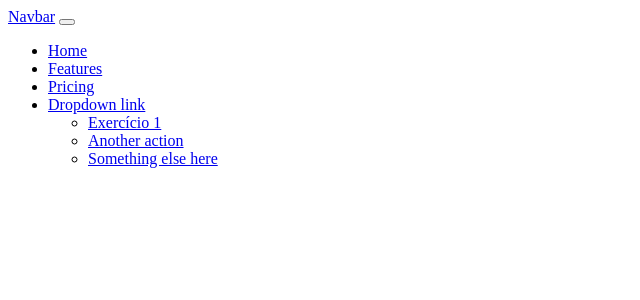
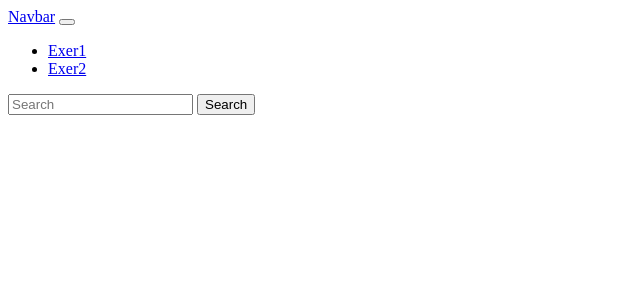
Before and after one commit to ltozzioliveira/LP4, a PHP site: page /nav.html in a window 1280 px wide. Shown: the top 300 px of the page, without its empty margins (0-640 px from the left). Run offline with PHP 8.4, Linux system fonts and the light colour scheme.

Commit message:
progress

```diff
--- a/segundo-bimestre/lista1/nav.html
+++ b/segundo-bimestre/lista1/nav.html
@@ -1,31 +1,23 @@
 <nav class="navbar navbar-expand-lg bg-body-tertiary">
   <div class="container-fluid">
     <a class="navbar-brand" href="#">Navbar</a>
-      <button class="navbar-toggler" type="button" data-bs-toggle="collapse" data-bs-target="#navbarNavDropdown" aria-controls="navbarNavDropdown" aria-expanded="false" aria-label="Toggle navigation">
+    <button class="navbar-toggler" type="button" data-bs-toggle="collapse" data-bs-target="#navbarSupportedContent" aria-controls="navbarSupportedContent" aria-expanded="false" aria-label="Toggle navigation">
       <span class="navbar-toggler-icon"></span>
     </button>
-      <div class="collapse navbar-collapse" id="navbarNavDropdown">
-        <ul class="navbar-nav">
+    <div class="collapse navbar-collapse" id="navbarSupportedContent">
+      <ul class="navbar-nav me-auto mb-2 mb-lg-0">
         <li class="nav-item">
-            <a class="nav-link active" aria-current="page" href="#">Home</a>
+          <a class="nav-link" href="/LP4/segundo-bimestre/lista1/exer1/exer1.php">Exer1</a>
         </li>
         <li class="nav-item">
-            <a class="nav-link" href="#">Features</a>
+          <a class="nav-link" href="exer2.php">Exer2</a>
         </li>
-          <li class="nav-item">
-            <a class="nav-link" href="#">Pricing</a>
-          </li>
-          <li class="nav-item dropdown">
-            <a class="nav-link dropdown-toggle" href="#" role="button" data-bs-toggle="dropdown" aria-expanded="false">
-              Dropdown link
-            </a>
-            <ul class="dropdown-menu">
-              <li><a class="dropdown-item" href="./exer1/exer1.php">Exercício 1</a></li>
-              <li><a class="dropdown-item" href="#">Another action</a></li>
-              <li><a class="dropdown-item" href="#">Something else here</a></li>
+
       </ul>
-          </li>
-        </ul>
+      <form class="d-flex" role="search">
+        <input class="form-control me-2" type="search" placeholder="Search" aria-label="Search">
+        <button class="btn btn-outline-success" type="submit">Search</button>
+      </form>
     </div>
   </div>
 </nav>
```
Also changed, not shown: segundo-bimestre/lista1/exer1/exer1.php (+14 -0 lines), segundo-bimestre/lista1/funcoes.php (+19 -0 lines), segundo-bimestre/lista1/index.php (+5 -2 lines). Lines whose indentation alone changed are shown as unchanged.
